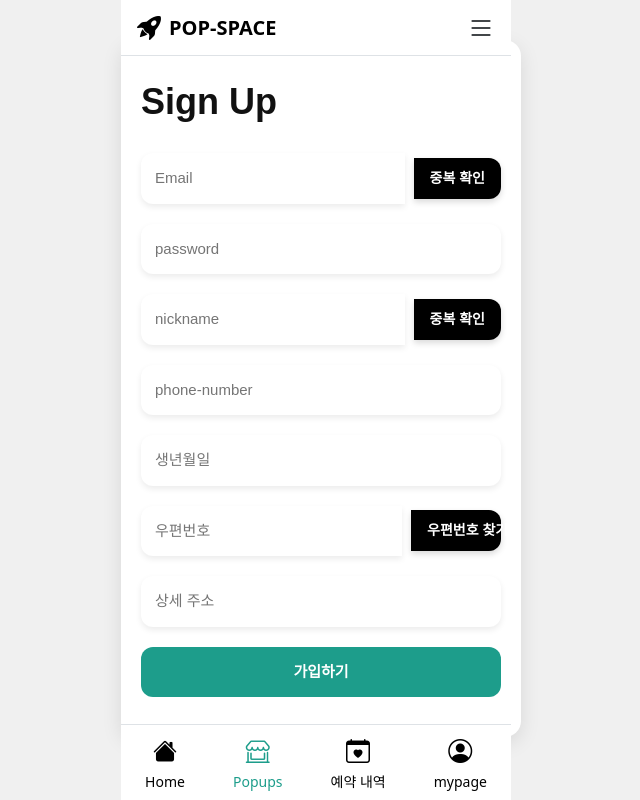
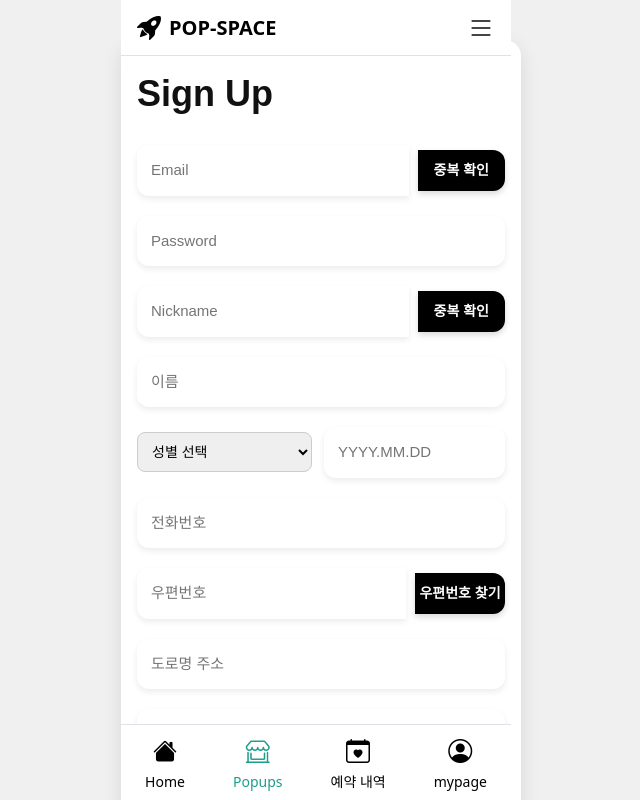
Before and after one commit to KosaOneShot/popspace_FE, a React (Vite) app: page /auth/register in a window 1280 px wide. Shown: the whole page, without its empty margins (324-964 px from the left). Built offline with nearby package versions, Linux system fonts and the light colour scheme; no server answers.

Commit message:
feat: 회원가입 폼 변경

```diff
--- a/src/pages/auth/register/RegisterForm.css
+++ b/src/pages/auth/register/RegisterForm.css
@@ -1,23 +1,13 @@
 .register-container {
   width: 100%;
-  max-width: 420px;            /* 내용 폭 제한 */
-  margin: 40px auto 60px auto; /* 상/하 마진, 좌우는 중앙 정렬 */
-  padding: 40px 20px;
+  margin: 1.25rem auto 2.5rem auto;        /* 20px auto 40px auto */
+  padding: 2rem 1rem;                  /* 30px 16px */
   background-color: #fff;
-  border-radius: 16px;
-  box-shadow: 0 6px 20px rgba(0, 0, 0, 0.1);
+  border-radius: 1rem;                     /* 16px */
+  box-shadow: 0 0.375rem 1.25rem rgba(0, 0, 0, 0.1); /* 6px 20px */
   font-family: 'Pretendard', sans-serif;
   animation: fadeIn 0.5s ease-in-out;
-  box-sizing: border-box;
 }
-
-@media (max-width: 480px) {
-  .register-container {
-    margin: 20px auto 40px auto; /* 모바일에서 여백 줄이기 */
-    padding: 30px 16px;
-  }
-}
-
 .register-title {
   font-size: 36px;
   font-weight: bold;
@@ -43,7 +33,8 @@
 
 .input-group input {
   flex: 1 1 auto;
-  min-width: 100px; /* 쪼그라듦 방지 */
+  min-width: 100px;
+  /* 쪼그라듦 방지 */
 }
 
 .register-form input {
@@ -64,6 +55,10 @@
 }
 
 .check-button {
+  display: flex;
+  align-items: center;
+  justify-content: center;
+
   padding: 10px 16px;
   font-size: 14px;
   border-radius: 12px;
@@ -116,11 +111,30 @@
   color: green;
 }
 
+.sex-birth-group {
+  display: flex;
+  gap: 12px;
+  /* 요소 사이 여백 */
+  align-items: center;
+  width: 100%;
+}
+
+.sex-birth-group select,
+.sex-birth-group input[type="date"] {
+  flex: 1;
+  padding: 10px;
+  font-size: 14px;
+  border-radius: 8px;
+  border: 1px solid #ccc;
+  box-sizing: border-box;
+}
+
 @keyframes fadeIn {
   0% {
     opacity: 0;
     transform: translateY(10px);
   }
+
   100% {
     opacity: 1;
     transform: translateY(0);
--- a/src/pages/auth/register/RegisterFrom.jsx
+++ b/src/pages/auth/register/RegisterFrom.jsx
@@ -1,36 +1,83 @@
 import { useState } from 'react';
 import { useNavigate } from 'react-router-dom';
+import AddressModal from '../../../components/modal/AddressModal';
 import axi from '../../../utils/axios/Axios';
 import './RegisterForm.css';
 
+const initialFormData = {
+  email: '', password: '', nickname: '',
+  memberName: '', sex: '', birthDate: '',
+  phoneNumber: '', zipcode: '',
+  roadAddress: '', detailAddress: '',
+  agreement: false,
+};
+
 const RegisterForm = () => {
   const navigate = useNavigate();
-  const [formData, setFormData] = useState({
-    email: '',
-    password: '',
-    nickname: '',
-    phone: '',
-    birth: '',
-    zipcode: '',
-    address: '',
-  });
+  const [isDaumPostOpen, setIsDaumPostOpen] = useState(false);
+  const [formData, setFormData] = useState(initialFormData);
   const [error, setError] = useState('');
   const [success, setSuccess] = useState('');
 
+
+  const handleComplete = (data) => {
+    setFormData(prev => ({
+      ...prev,
+      zipcode: data.zonecode,
+      roadAddress: data.roadAddress,
+    }));
+    setIsDaumPostOpen(false);
+  };
+
   const handleChange = (e) => {
-    const { name, value } = e.target;
-    setFormData(prev => ({ ...prev, [name]: value }));
+    const { name, value, type, checked } = e.target;
+
+    if (name === 'birthDate') {
+      // 숫자만 남기고 최대 8자리 추출
+      const digits = value.replace(/\D/g, '').slice(0, 8);
+
+      let formatted = digits;
+      if (digits.length >= 5 && digits.length < 7) {
+        formatted = `${digits.slice(0, 4)}.${digits.slice(4)}`;
+      } else if (digits.length >= 7) {
+        formatted = `${digits.slice(0, 4)}.${digits.slice(4, 6)}.${digits.slice(6)}`;
+      }
+
+      setFormData(prev => ({ ...prev, birthDate: formatted }));
+      return;
+    }
+
+    setFormData(prev => ({
+      ...prev,
+      [name]: type === 'checkbox' ? checked : value,
+    }));
   };
 
   const handleSubmit = async (e) => {
     e.preventDefault();
     try {
-      const result = await axi.post('/auth/register', formData);
+      const payload = {
+        email: formData.email,
+        password: formData.password,
+        nickname: formData.nickname,
+        memberName: formData.memberName,
+        sex: formData.sex,
+        birthDate: formData.birthDate,
+        phoneNumber: formData.phoneNumber,
+        roadAddress: formData.roadAddress,
+        detailAddress: formData.detailAddress,
+        agreement: formData.agreement ? 'Y' : 'N',
+      };
+
+      await axi.post('/auth/register', payload);
       setError('');
       setSuccess('회원가입 성공!');
       setFormData({
         email: '', password: '', nickname: '',
-        phone: '', birth: '', zipcode: '', address: ''
+        memberName: '', sex: '', birthDate: '',
+        phoneNumber: '', zipcode: '',
+        roadAddress: '', detailAddress: '',
+        agreement: false,
       });
       navigate('/auth/login');
     } catch (err) {
@@ -38,6 +85,8 @@ const RegisterForm = () => {
       setError(err.response?.data?.message || '오류 발생');
     }
   };
+
+
 
   return (
     <div className="register-container">
@@ -47,56 +96,41 @@ const RegisterForm = () => {
       {success && <p className="success-message">{success}</p>}
 
       <form className="register-form" onSubmit={handleSubmit}>
-
         <div className="input-group">
-          <input
-            type="email"
-            name="email"
-            placeholder="Email"
-            value={formData.email}
-            onChange={handleChange}
-            required
-          />
+          <input type="email" name="email" placeholder="Email" required autoComplete="username" />
           <button type="button" className="check-button">중복 확인</button>
         </div>
 
-        <input
-          type="password"
-          name="password"
-          placeholder="password"
-          value={formData.password}
-          onChange={handleChange}
-          required
-        />
+        <input type="password" autoComplete="new-password" name="password" placeholder="Password" value={formData.password} onChange={handleChange} required />
 
         <div className="input-group">
-          <input
-            type="text"
-            name="nickname"
-            placeholder="nickname"
-            value={formData.nickname}
-            onChange={handleChange}
-            required
-          />
+          <input type="text" name="nickname" placeholder="Nickname" value={formData.nickname} onChange={handleChange} required />
           <button type="button" className="check-button">중복 확인</button>
         </div>
 
-        <input
-          type="tel"
-          name="phone"
-          placeholder="phone-number"
-          value={formData.phone}
-          onChange={handleChange}
-          required
-        />
+        <input type="text" name="memberName" placeholder="이름" value={formData.memberName} onChange={handleChange} required />
 
-        <input
-          type="text"
-          name="birth"
-          placeholder="생년월일"
-          value={formData.birth}
-          onChange={handleChange}
-        />
+        <div className="sex-birth-group">
+          <select name="sex" value={formData.sex} onChange={handleChange} required>
+            <option value="">성별 선택</option>
+            <option value="M">남성</option>
+            <option value="F">여성</option>
+          </select>
+
+          <input
+            type="text"
+            name="birthDate"
+            placeholder="YYYY.MM.DD"
+            inputMode="numeric"  // 모바일에서 숫자 키패드
+            value={formData.birthDate}
+            onChange={handleChange}
+            maxLength={10}
+            required
+          />
+
+
+        </div>
+        <input type="tel" name="phoneNumber" placeholder="전화번호" value={formData.phoneNumber} onChange={handleChange} required />
 
         <div className="input-group">
           <input
@@ -105,17 +139,31 @@ const RegisterForm = () => {
             placeholder="우편번호"
             value={formData.zipcode}
             onChange={handleChange}
+            readOnly
           />
-          <button type="button" className="check-button">우편번호 찾기</button>
+          <button type="button" className="check-button" onClick={() => setIsDaumPostOpen(true)}>
+            우편번호 찾기
+          </button>
         </div>
+
+        {isDaumPostOpen && (
+          <AddressModal onComplete={handleComplete} onClose={() => setIsDaumPostOpen(false)} />
+        )}
 
         <input
           type="text"
-          name="address"
-          placeholder="상세 주소"
-          value={formData.address}
+          name="roadAddress"
+          placeholder="도로명 주소"
+          value={formData.roadAddress}
           onChange={handleChange}
+          readOnly
         />
+        <input type="text" name="detailAddress" placeholder="상세 주소" value={formData.detailAddress} onChange={handleChange} required />
+
+        <label className="checkbox-group">
+          <input type="checkbox" name="agreement" checked={formData.agreement} onChange={handleChange} />
+          개인정보 처리방침에 동의합니다
+        </label>
 
         <button type="submit">가입하기</button>
       </form>
```
